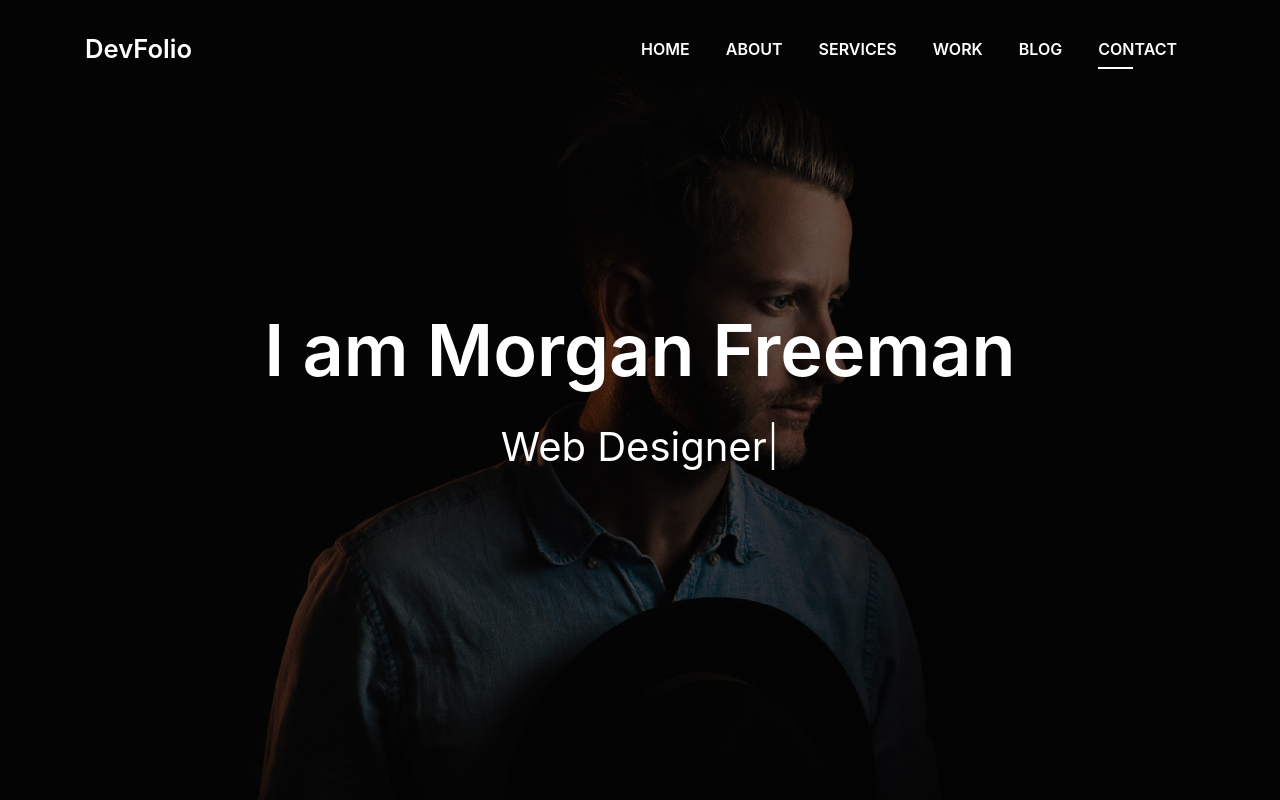
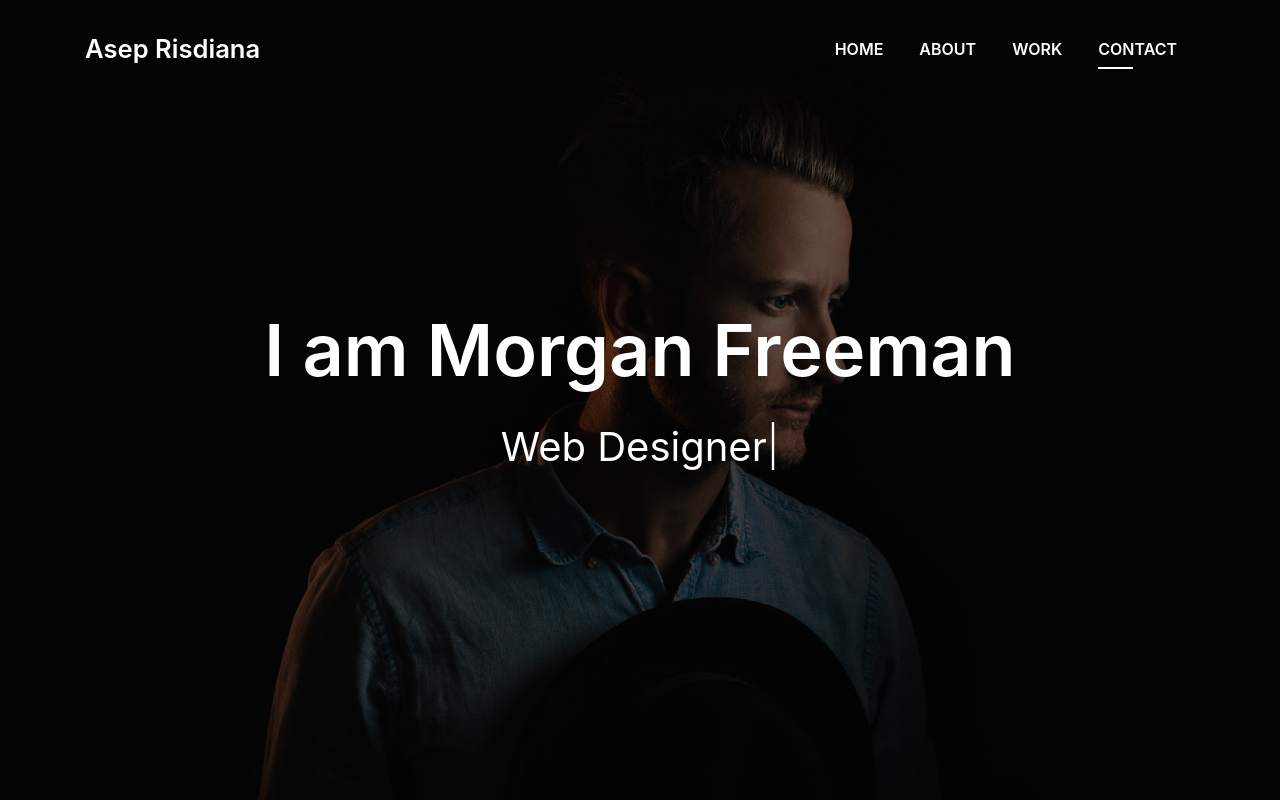
Before and after one commit to risdiana27/risdiana27.github.io, a plain HTML site: page index.html in a window 1280 px wide. Shown: the top 800 px of the page. Drawn offline with Linux system fonts and the light colour scheme; files whose address does not match are found by name.

Commit message:
Update index.html

```diff
--- a/index.html
+++ b/index.html
@@ -37,10 +37,10 @@
   <!--/ Nav Star /-->
   <nav class="navbar navbar-b navbar-trans navbar-expand-md fixed-top" id="mainNav">
     <div class="container">
-      <a class="navbar-brand js-scroll" href="#page-top">DevFolio</a>
+      <a class="navbar-brand js-scroll" href="#page-top">Asep Risdiana</a>
       <button class="navbar-toggler collapsed" type="button" data-toggle="collapse" data-target="#navbarDefault"
         aria-controls="navbarDefault" aria-expanded="false" aria-label="Toggle navigation">
-        <span>a</span>
+        <span></span>
         <span></span>
         <span></span>
       </button>
@@ -53,13 +53,7 @@
             <a class="nav-link js-scroll" href="#about">About</a>
           </li>
           <li class="nav-item">
-            <a class="nav-link js-scroll" href="#service">Services</a>
-          </li>
-          <li class="nav-item">
             <a class="nav-link js-scroll" href="#work">Work</a>
-          </li>
-          <li class="nav-item">
-            <a class="nav-link js-scroll" href="#blog">Blog</a>
           </li>
           <li class="nav-item">
             <a class="nav-link js-scroll" href="#contact">Contact</a>
```
